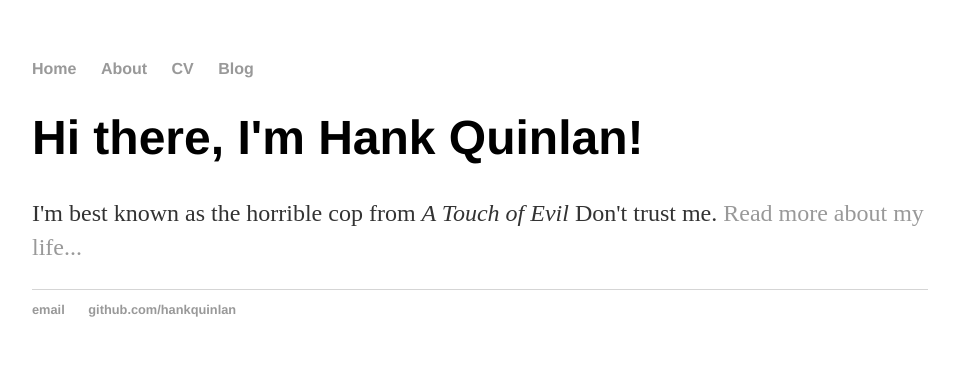
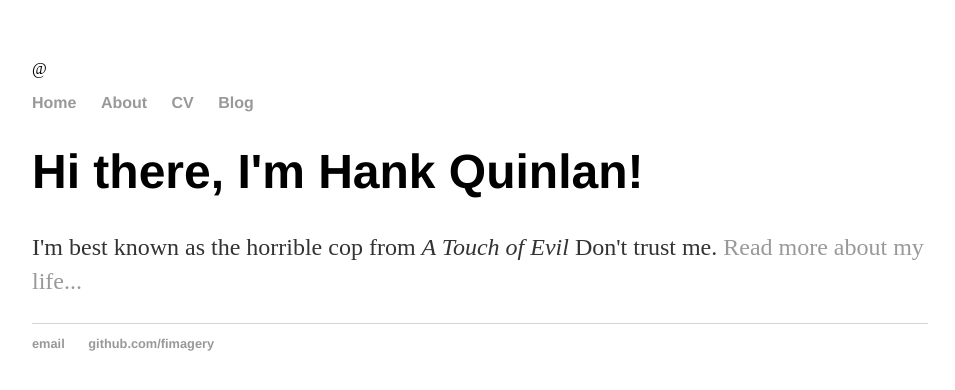
Before and after one commit to fimagery/fimagery.github.io, a Jekyll site: the page built from index.html, in a window 1280 px wide. Shown: the top 390 px of the page, without its empty margins (160-1115 px from the left). Built offline with Jekyll 4.4.1, drawn with Linux system fonts in a browser that asks for light colours.

Commit message:
Update default.html

```diff
--- a/_layouts/default.html
+++ b/_layouts/default.html
@@ -1,4 +1,4 @@
-<!DOCTYPE html>
+@<!DOCTYPE html>
 	<html>
 		<head>
 			<title>{{ page.title }}</title>
@@ -21,8 +21,8 @@
 			</div><!-- /.container -->
 			<footer>
 	    		<ul>
-	        		<li><a href="mailto:hankquinlanhub@gmail.com">email</a></li>
-	        		<li><a href="https://github.com/hankquinlan">github.com/hankquinlan</a></li>
+	        		<li><a href="mailto:james@fimagery.com">email</a></li>
+	        		<li><a href="https://github.com/fimagery">github.com/fimagery</a></li>
 				</ul>
 			</footer>
 		</body>
```
